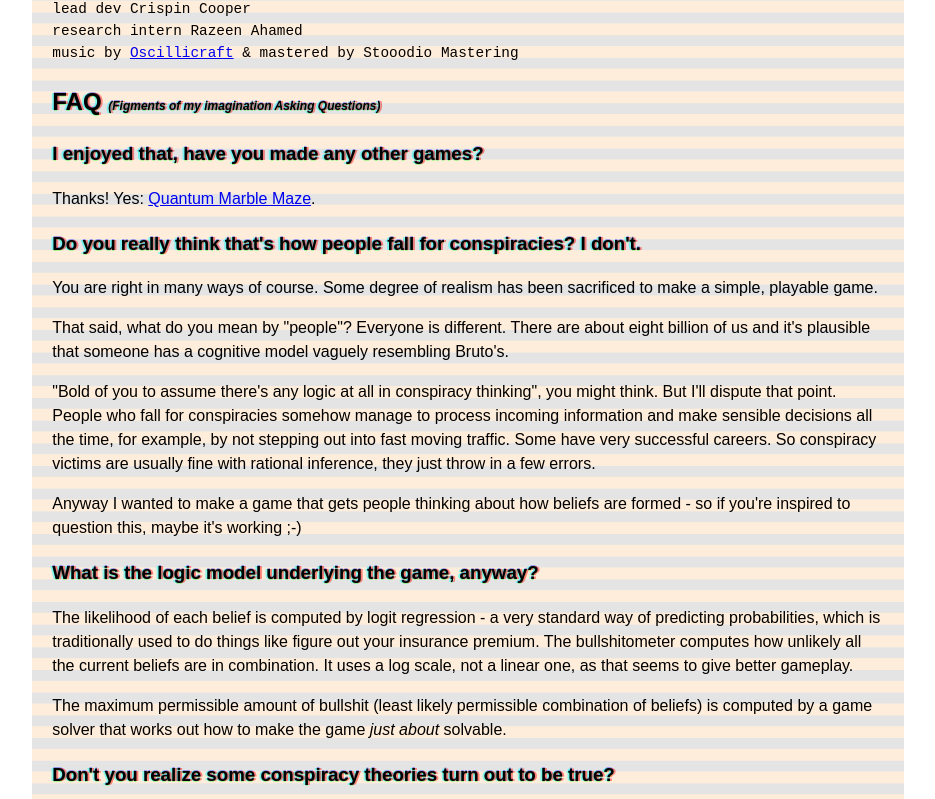
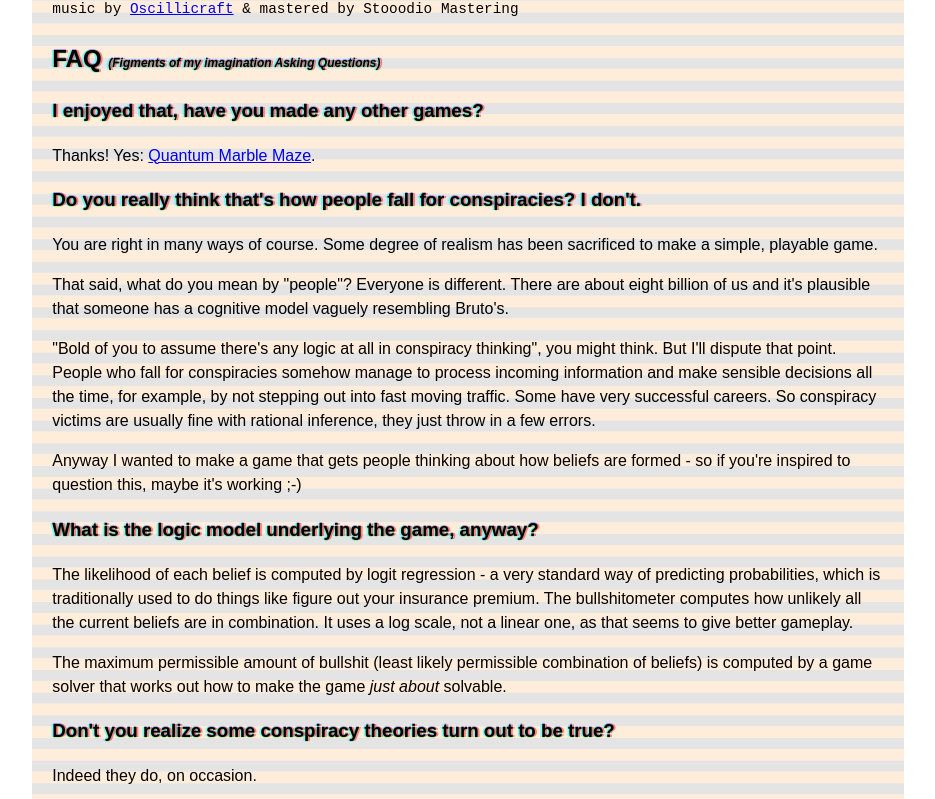
Before and after one commit to fiftysevendegreesofrad/bruto, a website: page public/about.html in a window 1280 px wide. Shown: the part 98-897 px from the top of the page, without its empty margins (172-1107 px from the left). Drawn offline with Linux system fonts and the light colour scheme.

Commit message:
remove author names

```diff
--- a/public/about.html
+++ b/public/about.html
@@ -38,8 +38,7 @@
 <body>
     <div class="content">
     <h1>Bruto's Bullshitometer</h1>
-    <p style="font-family: 'Courier New', Courier, monospace; font-size: 0.9em; margin-top: 0;">lead dev Crispin Cooper<br/>
-    research intern Razeen Ahamed<br/>music by <a href="https://soundcloud.com/oscillicraft/tracks">Oscillicraft</a> & mastered by Stooodio Mastering</p>
+    <p style="font-family: 'Courier New', Courier, monospace; font-size: 0.9em; margin-top: 0;">music by <a href="https://soundcloud.com/oscillicraft/tracks">Oscillicraft</a> & mastered by Stooodio Mastering</p>
     <h2>FAQ <span style="font-size: 0.5em;"><i>(Figments of my imagination Asking Questions)</i></span></h2>
 
 <h3>I enjoyed that, have you made any other games?</h3>
```
